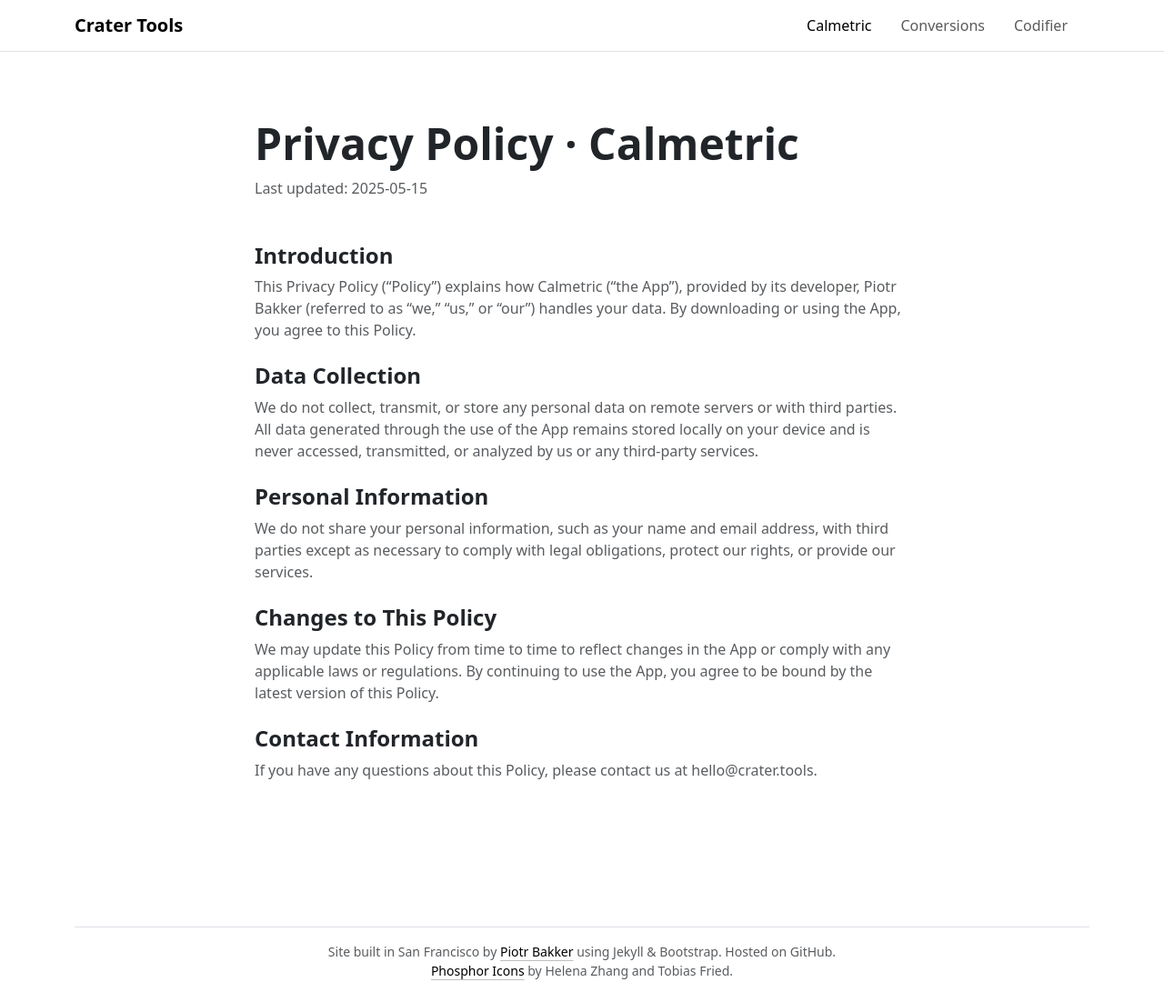
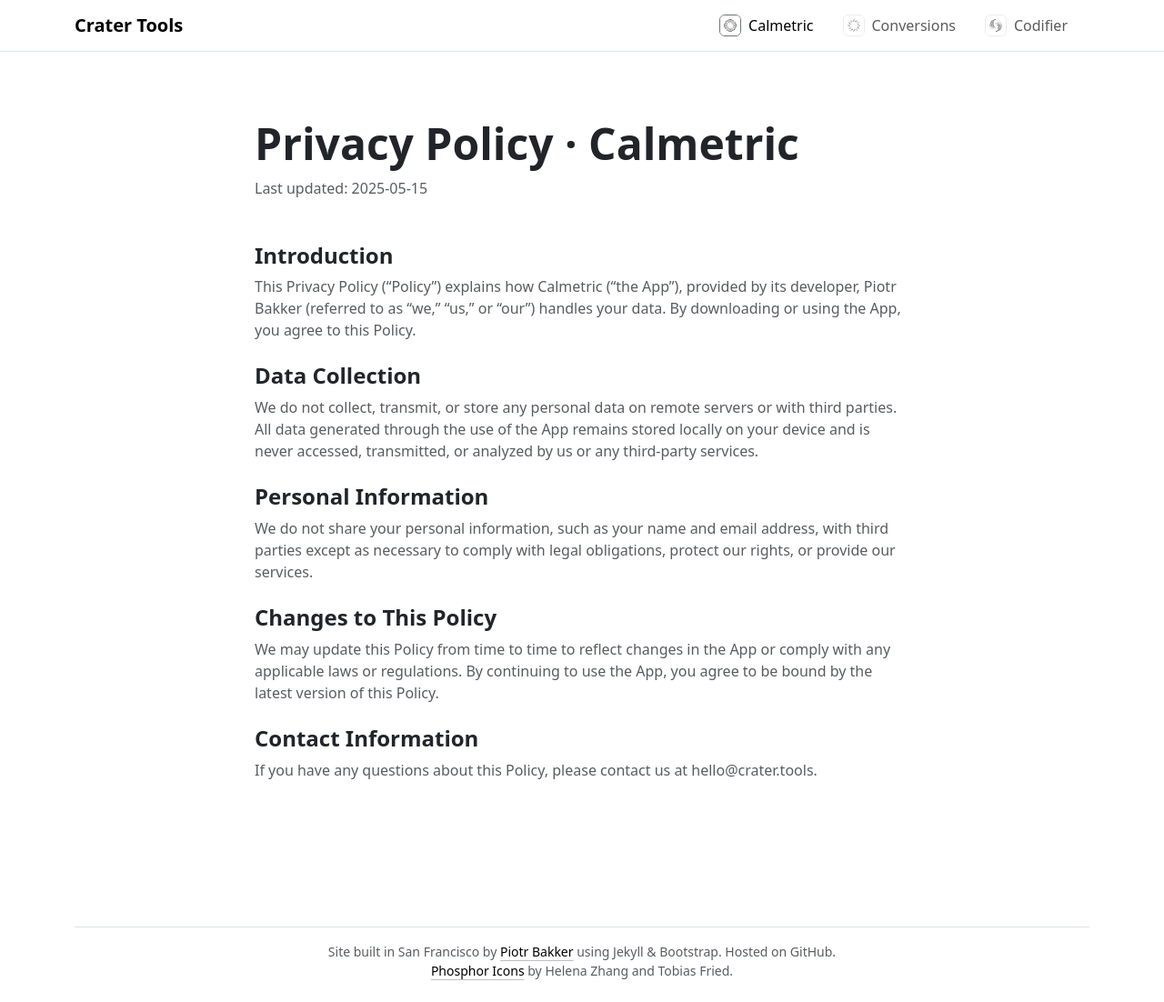
Before and after one commit to cratertools/crater.tools, a Jekyll site: the page built from calmetric/privacy-policy.html, in a window 1280 px wide. Shown: the whole page at 91% size. Built offline with Jekyll 4.4.1, drawn with Linux system fonts in a browser that asks for light colours.

Commit message:
Display app icons in the navbar.

```diff
--- a/_includes/navbar.html
+++ b/_includes/navbar.html
@@ -2,6 +2,7 @@
     .navbar-toggler .ph-x { display: none; }
     .navbar-toggler[aria-expanded="true"] .ph-list { display: none; }
     .navbar-toggler[aria-expanded="true"] .ph-x { display: inline; }
+    .nav-link.active picture img { border-color: var(--bs-secondary) !important; }
 </style>
 
 <nav class="navbar navbar-expand-lg border-bottom">
@@ -14,13 +15,31 @@
         <div class="collapse navbar-collapse" id="navbarNav">
             <ul class="navbar-nav ms-auto">
                 <li class="nav-item">
-                    <a href="/calmetric" class="nav-link me-3{% if page.app == 'calmetric' %} active{% endif %}">Calmetric</a>
+                    <a href="/calmetric" class="nav-link me-3 d-flex align-items-center{% if page.app == 'calmetric' %} active{% endif %}">
+                        <picture style="line-height: 0;">
+                            <source srcset="/assets/img/content.dark-calmetric-app-logo-1024@1x.png" media="(prefers-color-scheme: dark)">
+                            <img src="/assets/img/content.light-calmetric-app-logo-1024@1x.png" alt="" class="border border-light-subtle rounded me-2" style="width: 24px; height: 24px;">
+                        </picture>
+                        Calmetric
+                    </a>
                 </li>
                 <li class="nav-item">
-                    <a href="/conversions" class="nav-link me-3{% if page.app == 'conversions' %} active{% endif %}">Conversions</a>
+                    <a href="/conversions" class="nav-link me-3 d-flex align-items-center{% if page.app == 'conversions' %} active{% endif %}">
+                        <picture style="line-height: 0;">
+                            <source srcset="/assets/img/content.dark-conversions-app-logo-1024@1x.png" media="(prefers-color-scheme: dark)">
+                            <img src="/assets/img/content.light-conversions-app-logo-1024@1x.png" alt="" class="border border-light-subtle rounded me-2" style="width: 24px; height: 24px;">
+                        </picture>
+                        Conversions
+                    </a>
                 </li>
                 <li class="nav-item">
-                    <a href="/codifier" class="nav-link me-3{% if page.app == 'codifier' %} active{% endif %}">Codifier</a>
+                    <a href="/codifier" class="nav-link me-3 d-flex align-items-center{% if page.app == 'codifier' %} active{% endif %}">
+                        <picture style="line-height: 0;">
+                            <source srcset="/assets/img/content.dark-codifier-app-logo-1024@1x.png" media="(prefers-color-scheme: dark)">
+                            <img src="/assets/img/content.light-codifier-app-logo-1024@1x.png" alt="" class="border border-light-subtle rounded me-2" style="width: 24px; height: 24px;">
+                        </picture>
+                        Codifier
+                    </a>
                 </li>
             </ul>
         </div>
```
